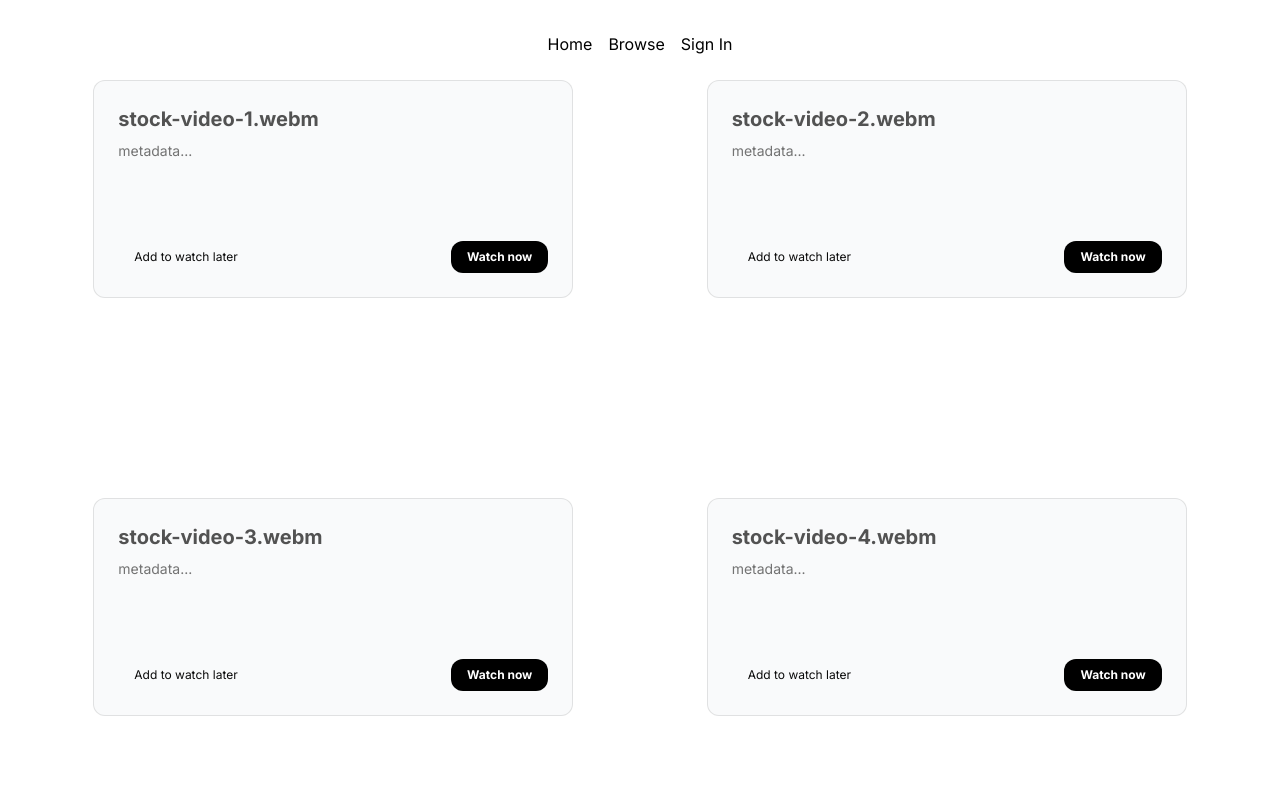
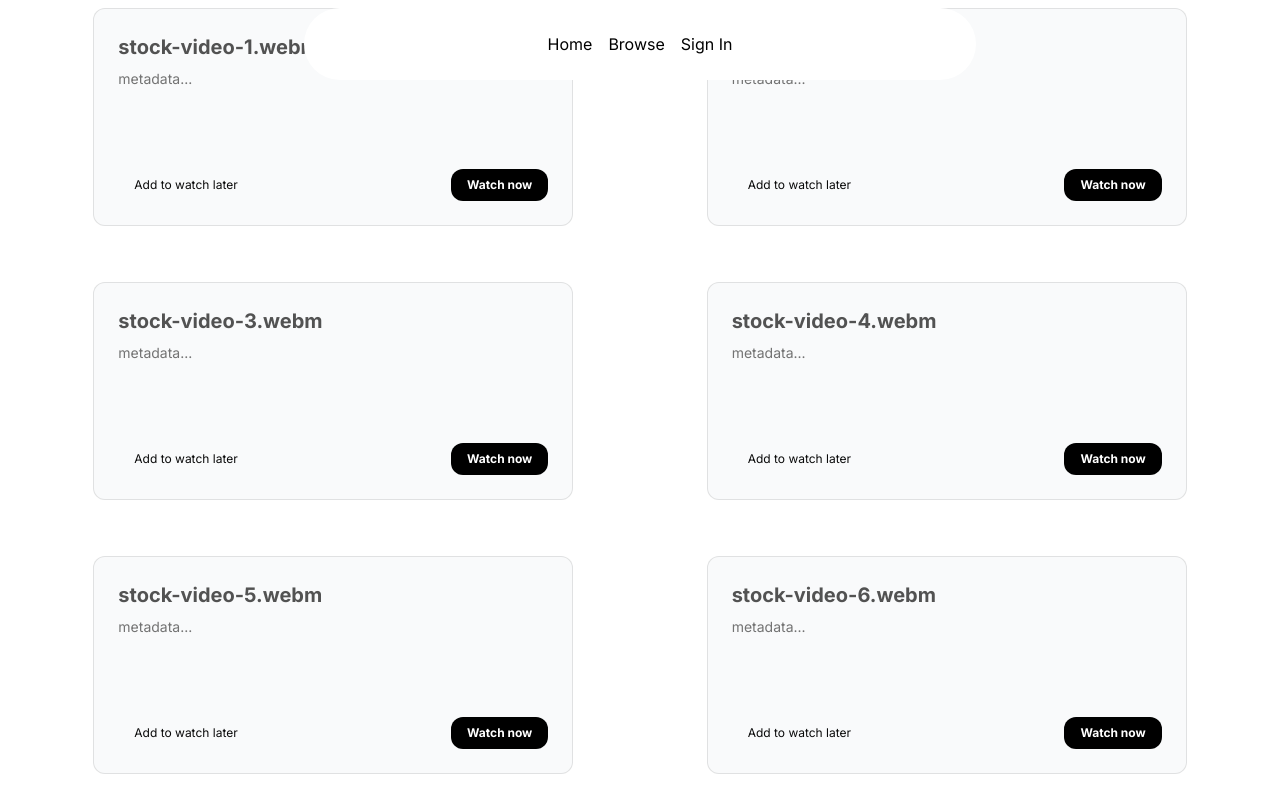
Before and after one commit to sundaram123krishnan/innov_2024_-object-Object-, a Next.js app: page / in a window 1280 px wide. Shown: the top 800 px of the page. Built offline with nearby package versions, Linux system fonts and the light colour scheme.

Commit message:
changed next config

```diff
--- a/next.config.mjs
+++ b/next.config.mjs
@@ -1,6 +1,6 @@
 /** @type {import('next').NextConfig} */
-const { withNextVideo } = require("next-video/process");
+import { withNextVideo } from "next-video/process";
 
 const nextConfig = {}; // Your current Next Config object
 
-module.exports = withNextVideo(nextConfig);
+export default withNextVideo(nextConfig);
--- a/src/components/ui/3d-card.tsx
+++ b/src/components/ui/3d-card.tsx
@@ -48,7 +48,7 @@ export const CardContainer = ({
     <MouseEnterContext.Provider value={[isMouseEntered, setIsMouseEntered]}>
       <div
         className={cn(
-          "py-20 flex items-center justify-center",
+          "py-2 flex items-center justify-center",
           containerClassName
         )}
         style={{
```
Also changed, not shown: 1 other file (tests, documents, lock files or other folders).
